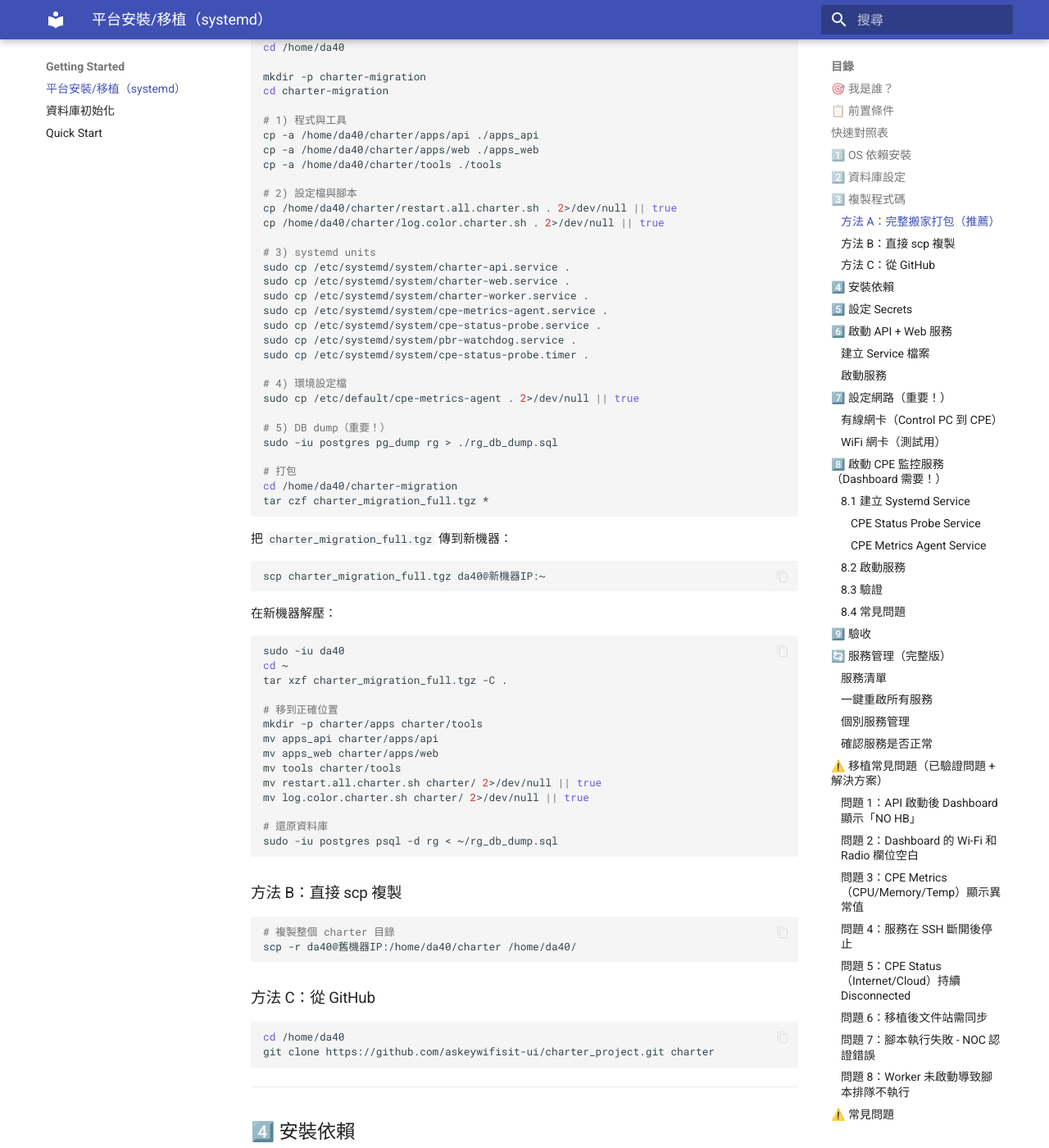
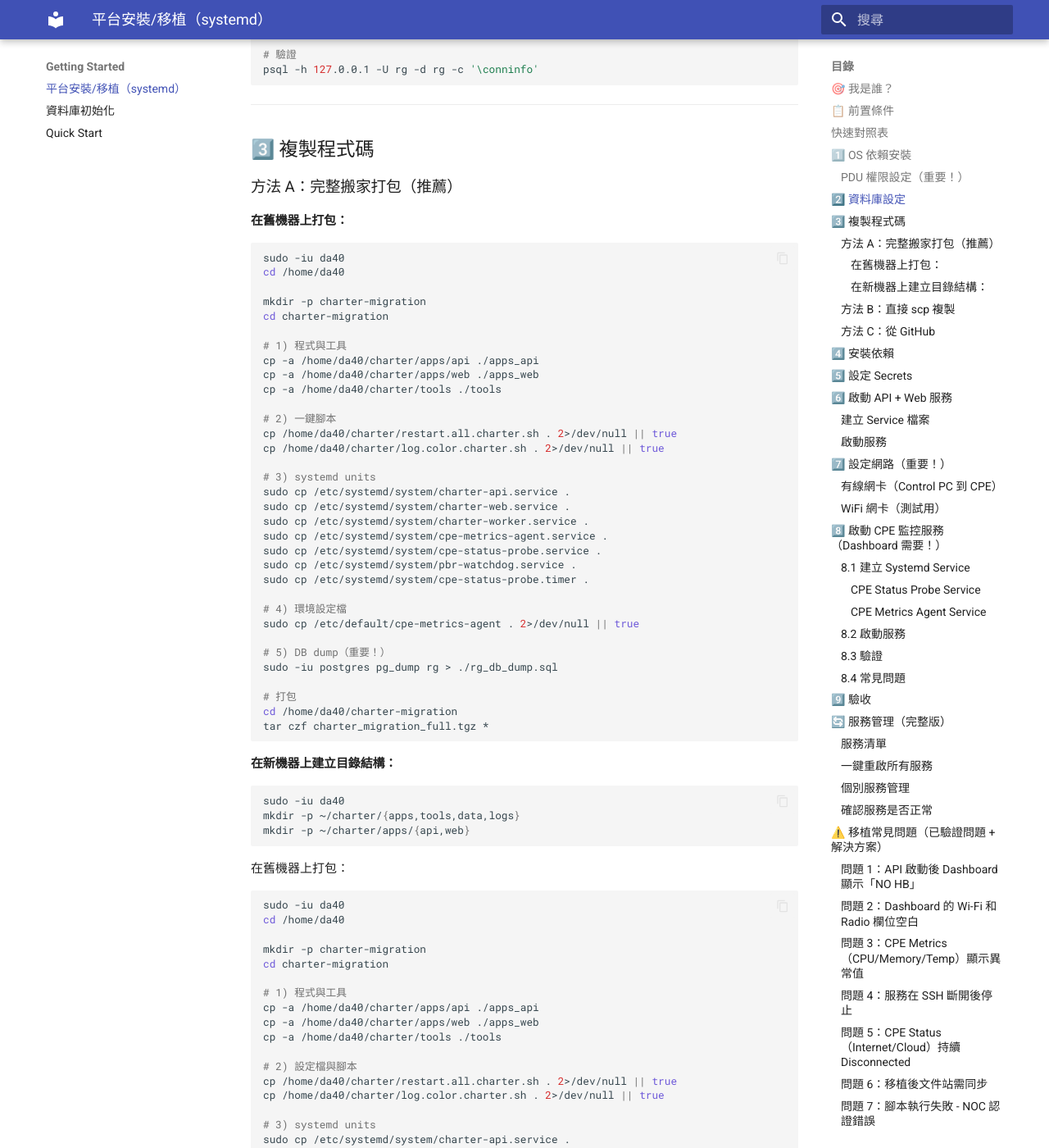
Before and after one commit to askeywifisit-ui/charter_project, an MkDocs documentation site: the page built from docs/charter_site/docs/getting_started/platform_install.md, in a window 1280 px wide and 1400 px high, scrolled down 2320 px. Shown: the whole window at 82% size. Built offline with MkDocs 1.6.1 and Material for MkDocs 9.7.7, drawn with Linux system fonts in a browser that asks for light colours; comment, search, counter and statistics services are not loaded; some of the changed text lies outside the part shown.

Commit message:
Add PDU permissions and directory structure from user notes

````diff
--- a/docs/charter_site/docs/getting_started/platform_install.md
+++ b/docs/charter_site/docs/getting_started/platform_install.md
@@ -72,6 +72,20 @@
 sudo usermod -aG dialout da40    # 序列埠權限
 ```
 
+### PDU 權限設定（重要！）
+
+如果使用 PDU（Power Distribution Unit）控制 CPE 電源，需要設定權限：
+```bash
+# 確認 PDU 設備
+ls -la /dev/ttyUSB*  # 或 /dev/ttyACM*
+
+# 將 da40 加入 PDU 所屬群組（通常是 dialout 或 usb）
+sudo usermod -aG dialout da40
+
+# 如果 PDU 使用特定的 USB 埠，可能需要額外設定
+# 請根據實際 PDU 型號調整
+```
+
 ---
 
 ## 2️⃣ 資料庫設定
@@ -94,6 +108,50 @@
 ## 3️⃣ 複製程式碼
 
 ### 方法 A：完整搬家打包（推薦）
+
+#### 在舊機器上打包：
+```bash
+sudo -iu da40
+cd /home/da40
+
+mkdir -p charter-migration
+cd charter-migration
+
+# 1) 程式與工具
+cp -a /home/da40/charter/apps/api ./apps_api
+cp -a /home/da40/charter/apps/web ./apps_web
+cp -a /home/da40/charter/tools ./tools
+
+# 2) 一鍵腳本
+cp /home/da40/charter/restart.all.charter.sh . 2>/dev/null || true
+cp /home/da40/charter/log.color.charter.sh . 2>/dev/null || true
+
+# 3) systemd units
+sudo cp /etc/systemd/system/charter-api.service .
+sudo cp /etc/systemd/system/charter-web.service .
+sudo cp /etc/systemd/system/charter-worker.service .
+sudo cp /etc/systemd/system/cpe-metrics-agent.service .
+sudo cp /etc/systemd/system/cpe-status-probe.service .
+sudo cp /etc/systemd/system/pbr-watchdog.service .
+sudo cp /etc/systemd/system/cpe-status-probe.timer .
+
+# 4) 環境設定檔
+sudo cp /etc/default/cpe-metrics-agent . 2>/dev/null || true
+
+# 5) DB dump（重要！）
+sudo -iu postgres pg_dump rg > ./rg_db_dump.sql
+
+# 打包
+cd /home/da40/charter-migration
+tar czf charter_migration_full.tgz *
+```
+
+#### 在新機器上建立目錄結構：
+```bash
+sudo -iu da40
+mkdir -p ~/charter/{apps,tools,data,logs}
+mkdir -p ~/charter/apps/{api,web}
+```
 
 在舊機器上打包：
 ```bash
````
